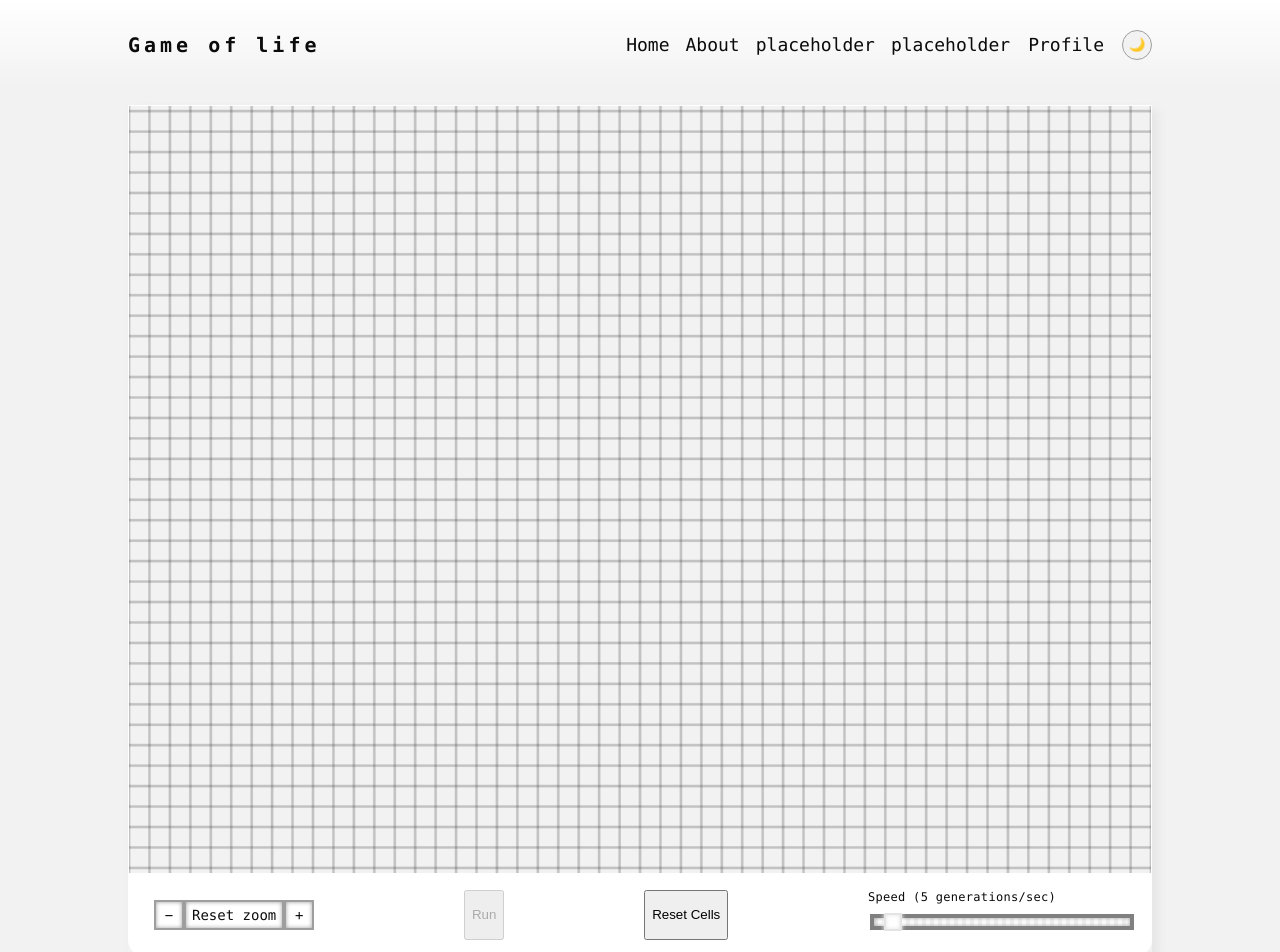
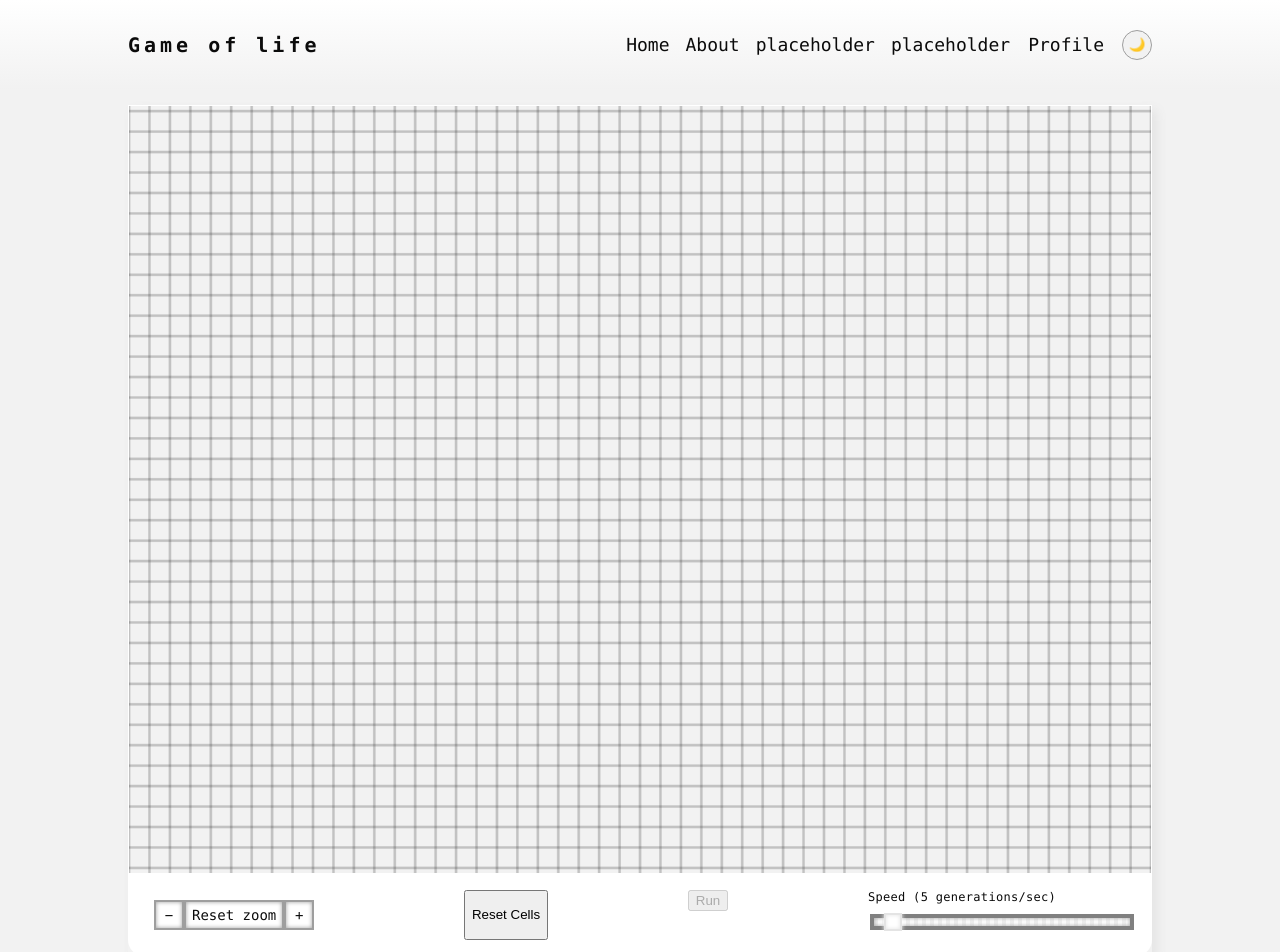
Before and after one commit to Jillypuff/game-of-life, a React (Vite) app: page / in a window 1280 px wide. Shown: the top 952 px of the page. Built offline with nearby package versions, Linux system fonts and the light colour scheme.

Commit message:
setup component for playback buttons

```diff
--- a/src/components/game-board/controls/ControlPanel.tsx
+++ b/src/components/game-board/controls/ControlPanel.tsx
@@ -1,5 +1,6 @@
 import SpeedSlider from "./SpeedSlider"
 import ZoomControls from "./ZoomButtons"
+import PlaybackButtons from "./PlaybackButtons"
 import "@styles/components/game-board/controls/ControlPanel.scss"
 
 interface ControlPanelProps {
@@ -36,16 +37,14 @@ const ControlPanel = ({
           handleZoomOut={handleZoomOut}
           resetZoom={resetZoom}
         />
-        <button
-          type="button"
-          onClick={toggleRunning}
-          disabled={!isRunning && liveCellsSize === 0}
-        >
-          {isRunning ? "Pause" : "Run"}
-        </button>
         <button type="button" onClick={resetCells}>
           Reset Cells
         </button>
+        <PlaybackButtons
+          toggleRunning={toggleRunning}
+          isRunning={isRunning}
+          liveCellSize={liveCellsSize}
+        />
         <SpeedSlider currentSpeed={speed} onChange={setGameSpeed} />
       </div>
     </div>
--- /dev/null
+++ b/src/components/game-board/controls/PlaybackButtons.tsx
@@ -0,0 +1,25 @@
+interface PlaybackButtonsProps {
+  toggleRunning: () => void
+  isRunning: boolean
+  liveCellSize: number
+}
+
+const PlaybackButtons = ({
+  toggleRunning,
+  isRunning,
+  liveCellSize,
+}: PlaybackButtonsProps) => {
+  return (
+    <div>
+      <button
+        type="button"
+        onClick={toggleRunning}
+        disabled={!isRunning && liveCellSize === 0}
+      >
+        {isRunning ? "Pause" : "Run"}
+      </button>
+    </div>
+  )
+}
+
+export default PlaybackButtons
```
